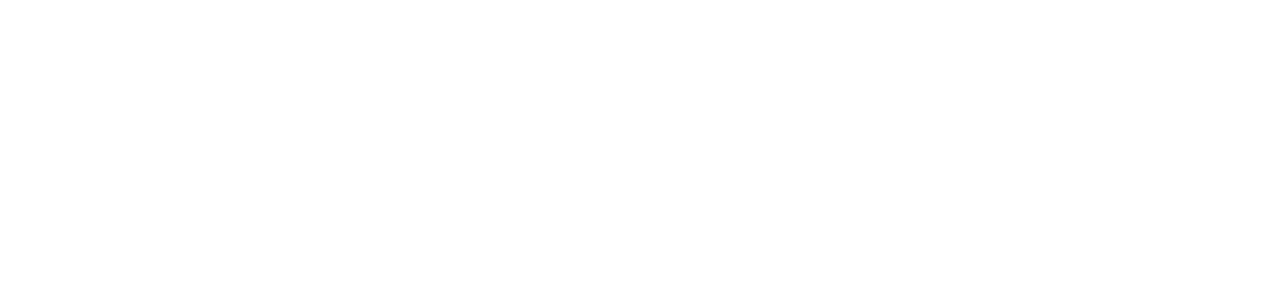
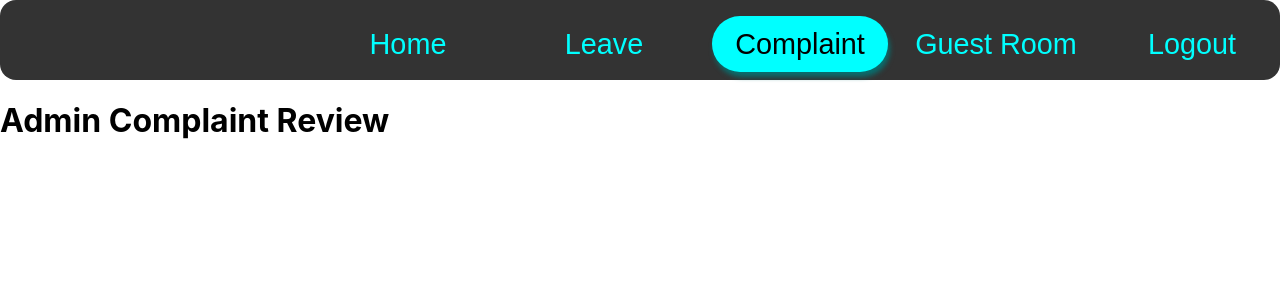
Before and after one commit to Nivedh-Biju/project_hostel, a React (Create React App) app in the folder client1/: page /complaint_admin in a window 1280 px wide. Before the commit this address had no page. Shown: the top 300 px of the page. Built offline with nearby package versions, Linux system fonts and the light colour scheme.

Commit message:
Admin template

```diff
--- a/client1/src/App.js
+++ b/client1/src/App.js
@@ -7,6 +7,9 @@ import Leave_Student from './pages/student/leave_student';
 import Complaint_Student from './pages/student/complaint_student';
 import GuestRoom_Student from './pages/student/guest_room';
 import CreateComplaintStudent from './pages/student/create_complaint_student';
+import Leave_Admin from './pages/admin/leave_admin';
+import Complaint_Admin from './pages/admin/complaint_admin';
+import GuestRoom_Admin from './pages/admin/guest_room_admin';
 
 function App() {
   return (
@@ -20,6 +23,9 @@ function App() {
           <Route path = "/complaint_student" element = {<Complaint_Student/>} />
           <Route path = "/guest_room_student" element = {<GuestRoom_Student />} />
           <Route path = "/create_complaint_student" element = {<CreateComplaintStudent />} />
+          <Route path = "/leave_admin" element = {<Leave_Admin />} />
+          <Route path = "/complaint_admin" element = {<Complaint_Admin />} />
+          <Route path = "/guest_room_admin" element = {<GuestRoom_Admin />} />
         </Routes>
       </Router>
     </div>
--- /dev/null
+++ b/client1/src/components/navbarAdmin.js
@@ -0,0 +1,29 @@
+import React, { useContext } from 'react';
+import { useLocation, useNavigate } from 'react-router-dom';
+import UserContext from '../pages/usercontext'; // Import the UserContext
+import "../css/nav_bar_admin.css";
+
+function NavBarAdmin(){
+  const navigate = useNavigate();
+  const location = useLocation();
+  const { logoutUser } = useContext(UserContext); // Access logoutUser function from the context
+
+  const handleLogout = () => {
+    logoutUser(); // Call logoutUser function from the context
+    navigate('/'); // Redirect to the login page after logout
+  };
+
+  return(
+    <div className='navbar_admin_main'>
+      <ul>
+        <li><button onClick={() => navigate('/home_admin')} className={location.pathname === '/home_admin' ? 'active' : ''}>Home</button></li>
+        <li><button onClick={() => navigate('/leave_admin')} className={location.pathname === '/leave_admin' ? 'active' : ''}>Leave</button></li>
+        <li><button onClick={() => navigate('/complaint_admin')} className={location.pathname === '/complaint_admin' ? 'active' : ''}>Complaint</button></li>
+        <li><button onClick={() => navigate('/guest_room_admin')} className={location.pathname === '/guest_room_admin' ? 'active' : ''}>Guest Room</button></li>
+        <li className='logout'><button onClick={handleLogout} className={location.pathname === '/' ? 'active' : ''}>Logout</button></li>
+      </ul>
+    </div>
+  );
+}
+
+export default NavBarAdmin;
--- /dev/null
+++ b/client1/src/css/nav_bar_admin.css
@@ -0,0 +1,44 @@
+.navbar_admin_main {
+    position: relative;
+    background-color: #333; /* Background color of the navbar */
+    height: 5rem;
+    display: flex; /* Use flexbox for alignment */
+    justify-content: flex-end; /* Align items to the right */
+    border-radius: 1rem;
+}
+
+.navbar_admin_main ul {
+    list-style-type: none; /* Remove default list styling */
+    padding: 0;
+    top: 0;
+}
+
+.navbar_admin_main li {
+    top: 0;
+    display: inline; /* Display list items horizontally */
+    height: 5rem;
+    margin-left: 20px; /* Add some spacing between items */
+}
+
+.navbar_admin_main button {
+    width: 11rem;
+    border: none; /* Remove button border */
+    background-color: transparent;
+    color: aqua;
+    cursor: pointer; /* Show pointer cursor on hover */
+    font-size: 1.8rem; /* Button text font size */
+    transition: 0.5s; /* Reduce transition duration */
+    border-radius: 2rem;
+}
+
+.navbar_admin_main button.active {
+    color: black; /* Color of active button text */
+    background-color: aqua;
+    box-shadow: 2px 5px 5px rgb(9, 110, 110);
+    height: 3.5rem;
+    border-radius: 2rem;
+}
+
+.logout{
+    color: red !important;
+}
--- /dev/null
+++ b/client1/src/pages/admin/complaint_admin.js
@@ -0,0 +1,16 @@
+import React from 'react';
+import { useNavigate } from 'react-router-dom';
+import NavBarStudent from '../../components/navbarAdmin';
+
+function Complaint_Student(){
+    const navigate = useNavigate();
+
+    return(
+        <div className='complaint_student_main'>
+            <NavBarStudent />
+            <h1>Admin Complaint Review</h1>
+        </div>
+    );
+}
+
+export default Complaint_Student;
--- /dev/null
+++ b/client1/src/pages/admin/guest_room_admin.js
@@ -0,0 +1,18 @@
+import React from 'react';
+import { useLocation, useNavigate } from 'react-router-dom';
+import NavBarAdmin from '../../components/navbarAdmin';
+
+function GuestRoom_Admin(){
+    const { state } = useLocation();
+    const { id } = state || {};
+    const navigate = useNavigate();
+
+    return(
+        <div className='guest_room_admin_main'>
+            <NavBarAdmin />
+            <h1>guest room Review</h1>
+        </div>
+    );
+}
+
+export default GuestRoom_Admin
--- a/client1/src/pages/admin/home_admin.js
+++ b/client1/src/pages/admin/home_admin.js
@@ -1,13 +1,15 @@
-import React from 'react';
-import { useLocation, useNavigate } from 'react-router-dom';
+import React, { useContext } from 'react';
+import NavBarAdmin from '../../components/navbarAdmin';
+import UserContext from '../usercontext'; // Import the UserContext
 
 function Home_Admin(){
-    const { state } = useLocation();
-    const { id } = state || {};
-    const navigate = useNavigate();
+    const { user } = useContext(UserContext); // Access user data from the context
 
     return(
-        <h1>welcome ${id}</h1>
+        <div className='home_admin_main'>
+            <NavBarAdmin />
+            <h1>Good Morning {user.id}</h1>
+        </div>
     );
 }
 
--- /dev/null
+++ b/client1/src/pages/admin/leave_admin.js
@@ -0,0 +1,18 @@
+import React from 'react';
+import { useLocation, useNavigate } from 'react-router-dom';
+import NavBarAdmin from '../../components/navbarAdmin';
+
+function Leave_Admin(){
+    const { state } = useLocation();
+    const { id } = state || {};
+    const navigate = useNavigate();
+
+    return(
+        <div className='leave_admin_main'>
+            <NavBarAdmin />
+            <h1>leave Review{id}</h1>
+        </div>
+    );
+}
+
+export default Leave_Admin
```
